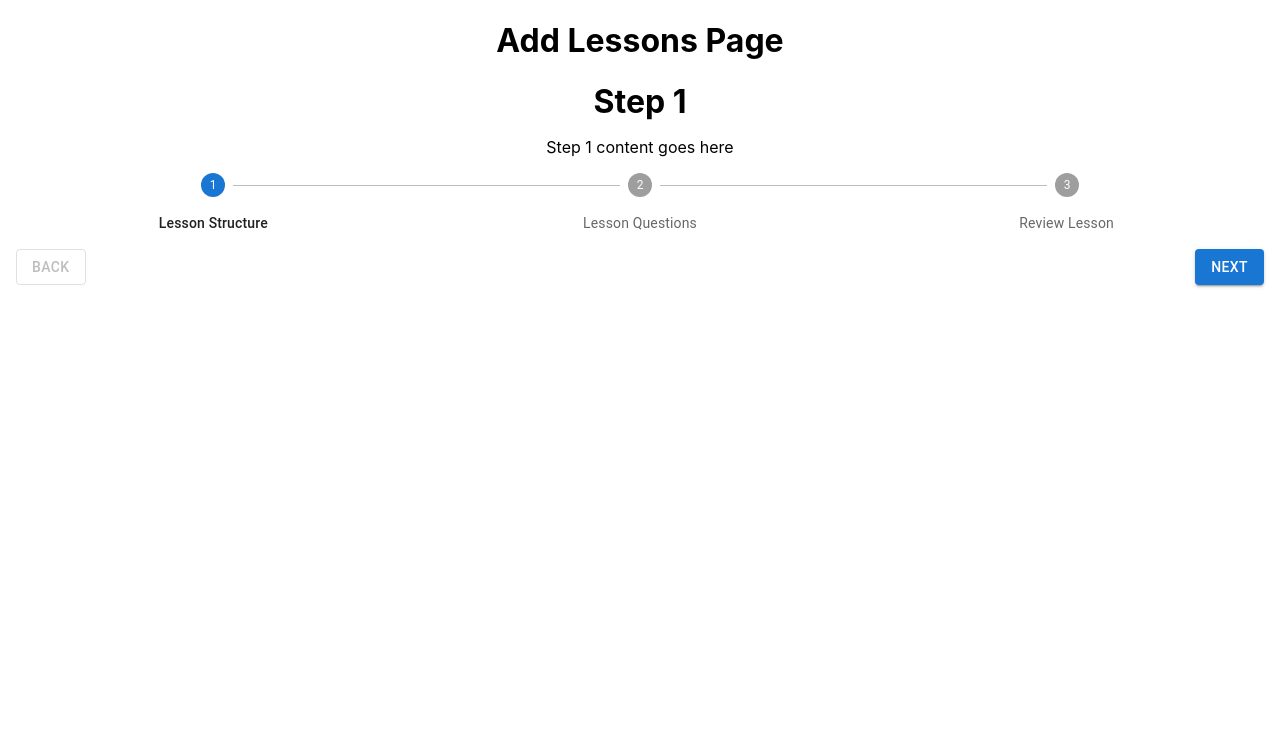
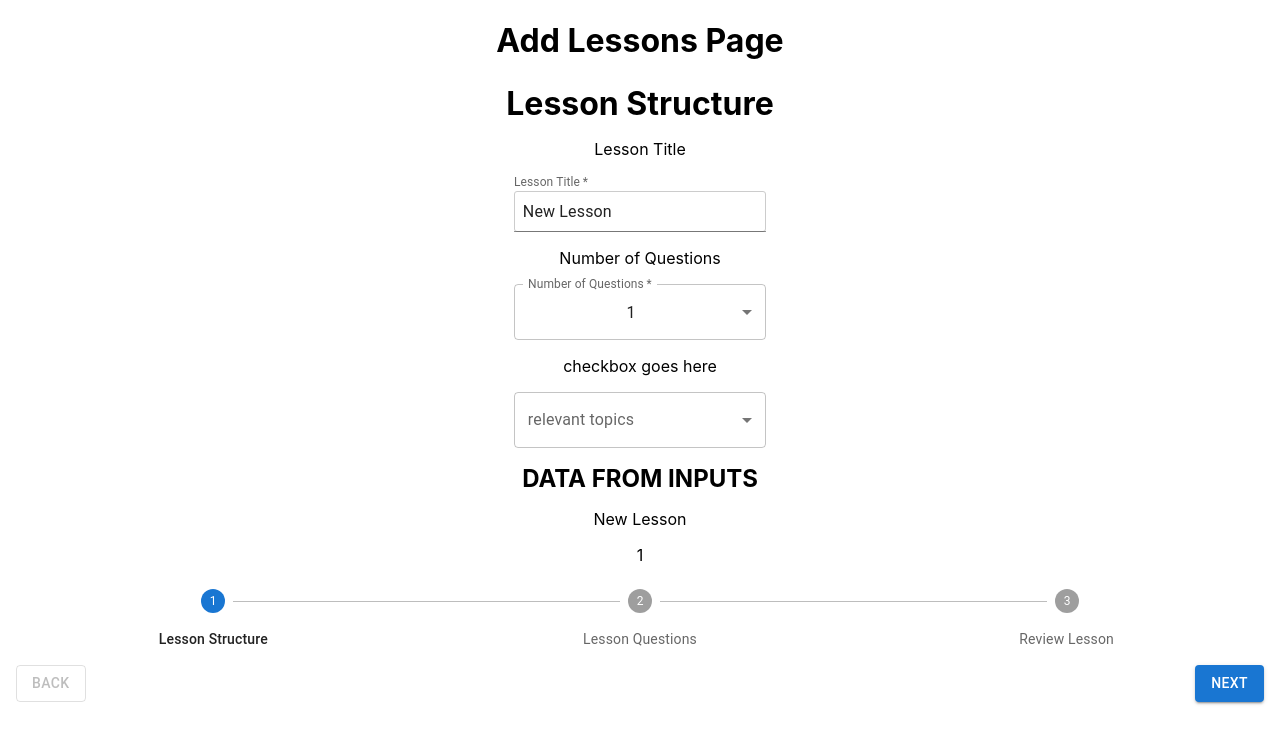
Before and after one commit to breeatoomey/instructor-app, a React (Create React App) app in the folder client/: page /add-lessons in a window 1280 px wide. Shown: the top 744 px of the page. Built offline with nearby package versions, Linux system fonts and the light colour scheme.

Commit message:
have like 90% functionality for step 1 of adding lessons. just need to make a form and handle data

```diff
--- a/client/src/Components/ClassPage/Pages/AddNewLesson/AddLessons.jsx
+++ b/client/src/Components/ClassPage/Pages/AddNewLesson/AddLessons.jsx
@@ -1,22 +1,57 @@
-// import { Stepper, Step, StepLabel, Button, Box } from '@mui/material'
-// import React from 'react'
-// import { useState } from 'react'
+// import {
+//   Box,
+//   TextField,
+//   Select,
+//   MenuItem,
+//   InputLabel,
+//   FormControl,
+//   Checkbox,
+//   FormControlLabel,
+//   FormGroup,
+// } from '@mui/material'
+import { useState } from 'react'
 import LessonStepper from './LessonStepper'
+import LessonStructure from './LessonStructure'
+
+const Step2Test = () => {
+  return (
+    <div>
+      <h1>Step 2</h1>
+      <p>Step 2 content goes here</p>
+    </div>
+  )
+}
+
+const Step3Test = () => {
+  return (
+    <div>
+      <h1>Step 3</h1>
+      <p>Step 3 content goes here</p>
+    </div>
+  )
+}
+
+// TODO: this is just a test component to show how to switch between steps
+// add the actual components for each step later
+const handlePageBasedOnStep = step => {
+  switch (step) {
+    case 1:
+      return <Step2Test />
+    case 2:
+      return <Step3Test />
+    default:
+      return <LessonStructure />
+  }
+}
 
 const AddLessons = () => {
-  const Step1Test = () => {
-    return (
-      <div>
-        <h1>Step 1</h1>
-        <p>Step 1 content goes here</p>
-      </div>
-    )
-  }
+  const [activeStep, setActiveStep] = useState(0)
   return (
     <div className="addLessons">
       <h1>Add Lessons Page</h1>
-      <Step1Test />
-      <LessonStepper />
+      {/* <Step1Test /> */}
+      {handlePageBasedOnStep(activeStep)}
+      <LessonStepper activeStep={activeStep} setActiveStep={setActiveStep} />
     </div>
   )
 }
--- a/client/src/Components/ClassPage/Pages/AddNewLesson/LessonStepper.jsx
+++ b/client/src/Components/ClassPage/Pages/AddNewLesson/LessonStepper.jsx
@@ -4,8 +4,8 @@ import { useState } from 'react'
 
 const steps = ['Lesson Structure', 'Lesson Questions', 'Review Lesson']
 
-const LessonStepper = () => {
-  const [activeStep, setActiveStep] = useState(0)
+const LessonStepper = ({ activeStep, setActiveStep }) => {
+  //   const [activeStep, setActiveStep] = useState(0)
 
   const handleNextStep = () => setActiveStep(prevActiveStep => prevActiveStep + 1)
   const handleBackStep = () => setActiveStep(prevActiveStep => prevActiveStep - 1)
@@ -27,7 +27,10 @@ const LessonStepper = () => {
         <Box sx={{ flex: '1 1 auto' }} />
         {activeStep === steps.length - 1 ? (
           <>
-            <Button variant="contained" onClick={() => console.log('stepper finished')}>
+            <Button
+              variant="contained"
+              onClick={() => alert('stepper finished. redirect to lesson page later.')}
+            >
               Finish
             </Button>
           </>
--- /dev/null
+++ b/client/src/Components/ClassPage/Pages/AddNewLesson/LessonStructure.jsx
@@ -0,0 +1,105 @@
+import { useState } from 'react'
+import { Box, TextField, MenuItem, Checkbox, FormControlLabel, FormGroup } from '@mui/material'
+
+const questionOptions = [...Array.from({ length: 10 }, (v, i) => i + 1)]
+const mockTopics = [
+  'Lists',
+  'Strings',
+  'Dictionaries',
+  'Loops',
+  'Functions',
+  'Classes',
+  'Recursion',
+]
+
+const LessonStructure = () => {
+  const [lessonTitle, setLessonTitle] = useState('New Lesson')
+  const [numQuestions, setNumQuestions] = useState(1)
+  const [topics, setTopics] = useState({
+    Lists: false,
+    Strings: false,
+    Dictionaries: false,
+    Loops: false,
+    Functions: false,
+    Classes: false,
+    Recursion: false,
+  })
+
+  const handleTopicChange = event => {
+    console.log(event.target.name, event.target.checked)
+    setTopics({ ...topics, [event.target.name]: event.target.checked })
+  }
+
+  // const selectedTopics = Object.keys(topics).filter(topic => topics[topic])
+  const selectedTopics = topics => Object.keys(topics).filter(topic => topics[topic])
+  return (
+    <Box
+      sx={{
+        display: 'flex',
+        flexDirection: 'column',
+        justifyContent: 'center',
+        alignItems: 'center',
+        '& > :not(style)': {
+          m: 1,
+          width: '25ch',
+        },
+      }}
+    >
+      <h1>Lesson Structure</h1>
+      <div>Lesson Title</div>
+      <TextField
+        id="lesson-title-input"
+        label="Lesson Title"
+        variant="standard"
+        value={lessonTitle}
+        onChange={event => setLessonTitle(event.target.value)}
+        required
+      />
+      {/* <InputLabel id="num-questions-label">Number of Questions</InputLabel> */}
+      <div>Number of Questions</div>
+      <TextField
+        // labelId="num-questions-label"
+        select
+        maxRows={4}
+        id="num-questions-input"
+        label="Number of Questions"
+        value={numQuestions}
+        onChange={event => setNumQuestions(event.target.value)}
+        required
+      >
+        {questionOptions.map((number, index) => {
+          return (
+            <MenuItem key={index} value={number}>
+              {number}
+            </MenuItem>
+          )
+        })}
+      </TextField>
+      <div>checkbox goes here</div>
+      <TextField select label="relevant topics">
+        <FormGroup>
+          {mockTopics.map((topic, index) => (
+            <MenuItem key={index}>
+              <FormControlLabel
+                label={topic}
+                control={
+                  <Checkbox checked={topics[topic]} onChange={handleTopicChange} name={topic} />
+                }
+              />
+            </MenuItem>
+          ))}
+        </FormGroup>
+      </TextField>
+      <h2>DATA FROM INPUTS</h2>
+      <p>{lessonTitle}</p>
+      <p>{numQuestions}</p>
+      <p>
+        {selectedTopics(topics).map(topic => {
+          return `${topic}, `
+        })}
+      </p>
+    </Box>
+  )
+}
+
+export default LessonStructure
--- a/client/src/Components/ClassPage/Pages/EditKnowledgeGraph.jsx
+++ b/client/src/Components/ClassPage/Pages/EditKnowledgeGraph.jsx
@@ -1,5 +1,5 @@
 import { TextField, Stack, IconButton } from '@mui/material'
-import { Card, CardContent } from '@mui/material'
+import { Card, CardContent, Tooltip } from '@mui/material'
 import HelpIcon from '@mui/icons-material/Help'
 import { useState, useEffect } from 'react'
 import KnowledgeGraph from './Graph'
@@ -149,9 +149,11 @@ const EditKnowledgeGraph = () => {
           />
           <Stack direction="row" spacing={8} justifyContent="space-evenly" alignItems="center">
             <div id="help-container">
-              <IconButton onClick={() => setIsHelpOpen(!isHelpOpen)}>
-                <HelpIcon id="help-button" color="info" />
-              </IconButton>
+              <Tooltip title="Help" arrow>
+                <IconButton onClick={() => setIsHelpOpen(!isHelpOpen)}>
+                  <HelpIcon id="help-button" color="info" />
+                </IconButton>
+              </Tooltip>
               {isHelpOpen ? (
                 <Card variant="outlined" sx={{ backgroundColor: '#EAECE9' }}>
                   {helperCard}
```
